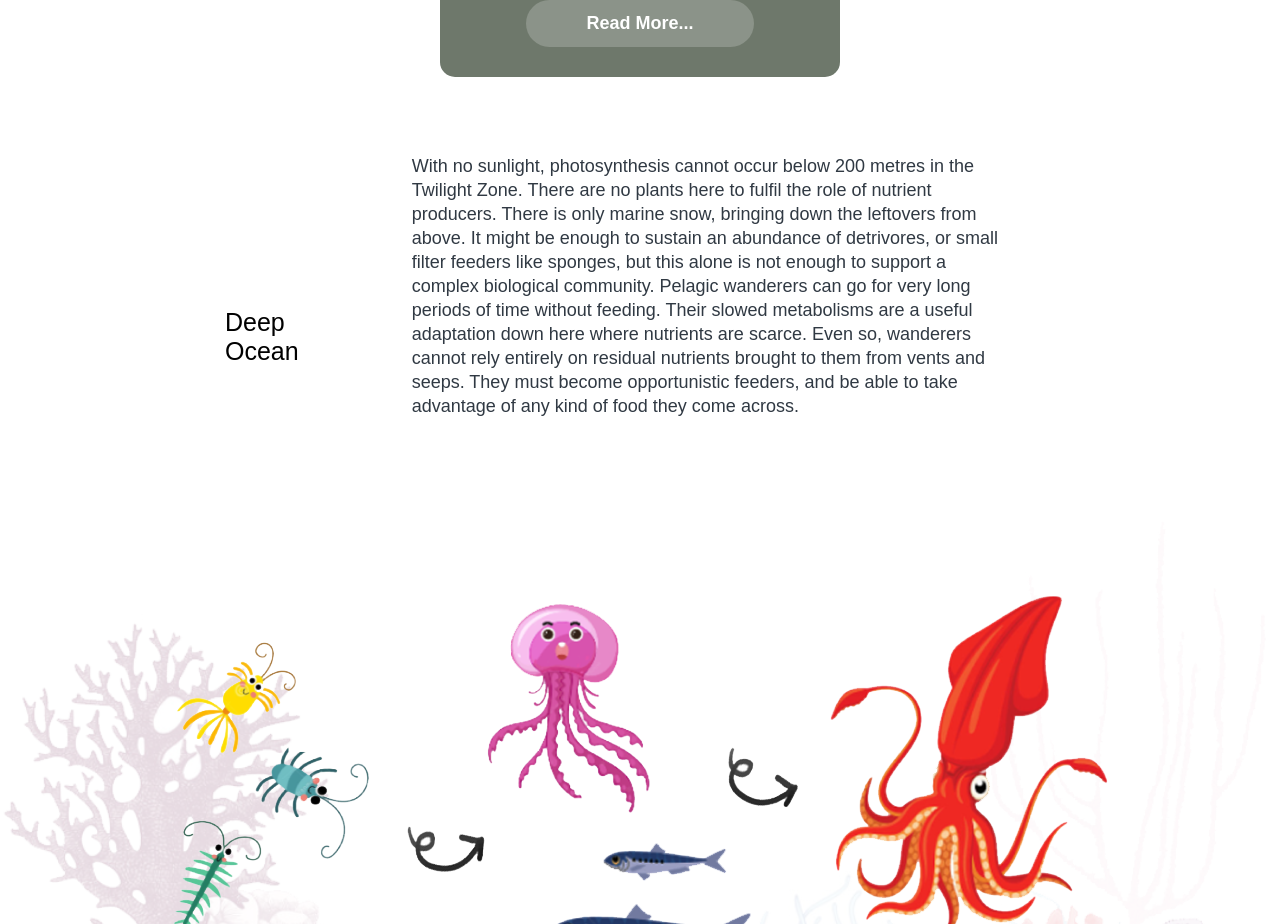
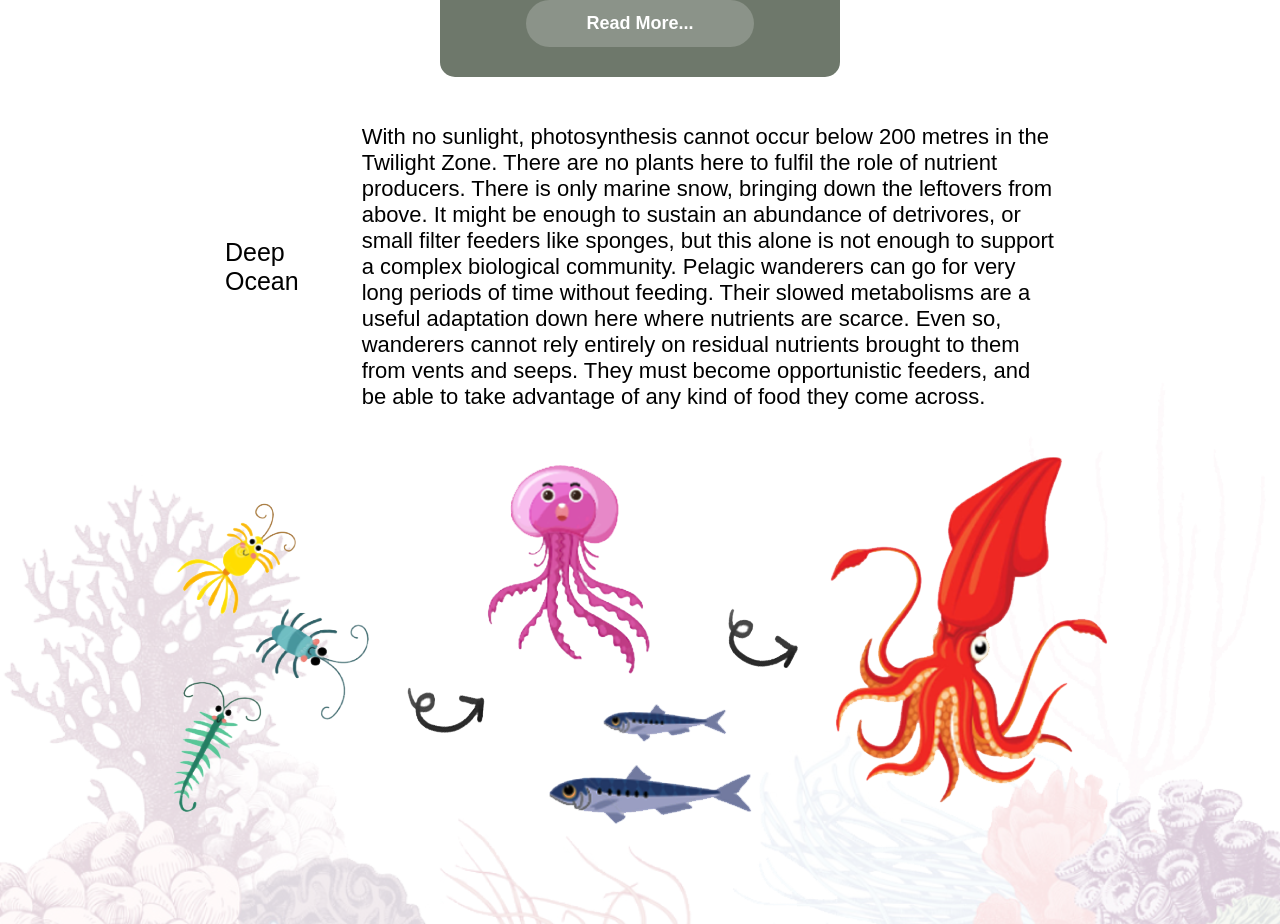
Before and after one commit to xossiane/javascript-oceandex, a Next.js app: page /trophic-level in a window 1280 px wide. Shown: the part 1339-2263 px from the top of the page. Built offline with nearby package versions, Linux system fonts and the light colour scheme; a web font is replaced by a local one.

Commit message:
final changes tf page

```diff
--- a/pages/trophic-level/index.jsx
+++ b/pages/trophic-level/index.jsx
@@ -111,7 +111,7 @@ export default function trophicLevelPage() {
           <Text
             id="Text"
             size="large"
-            className={styles[`trophicLevel__containerTextParagraph--mobile`]}
+            className={styles[`trophicLevel__containerTextParagraph`]}
           >
             With no sunlight, photosynthesis cannot occur below 200 metres in
             the Twilight Zone. There are no plants here to fulfil the role of
@@ -131,7 +131,7 @@ export default function trophicLevelPage() {
           <Text
             id="Text"
             size="large"
-            className={styles[`trophicLevel__containerTextParagraph--mobile`]}
+            className={styles[`trophicLevel__containerTextParagraph`]}
           >
             The Arctic food web is unique in there is not an abundance of
             typical plants to serve as primary producers. Instead, primary
@@ -149,7 +149,7 @@ export default function trophicLevelPage() {
           <Text
             id="Text"
             size="large"
-            className={styles[`trophicLevel__containerTextParagraph--mobile`]}
+            className={styles[`trophicLevel__containerTextParagraph`]}
           >
             The open ocean is often called the pelagic zone. The pelagic zone is
             sometimes thought of as a cylinder or column of water that goes from
```
Also changed, not shown: pages/trophic-level/styles.module.scss (line endings or trailing spaces).
